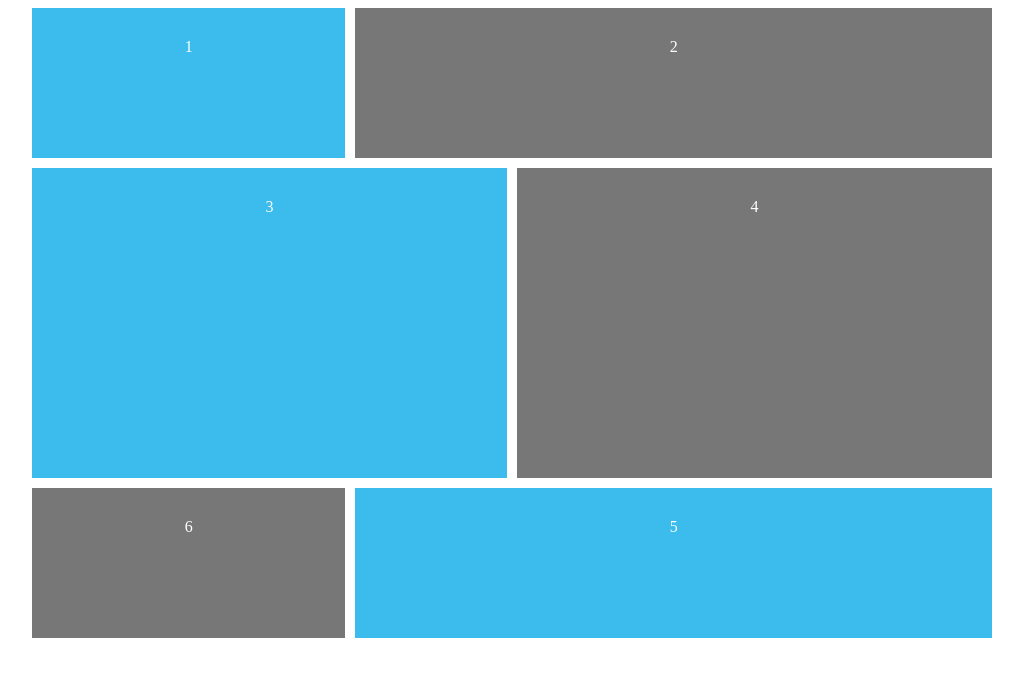
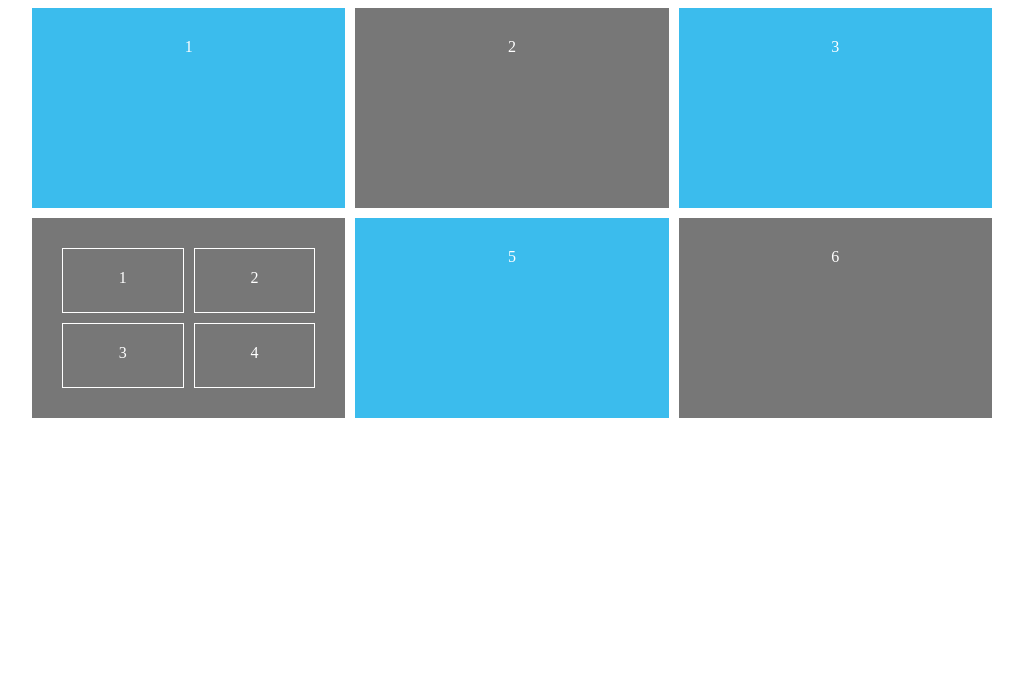
Before and after one commit to rayhanasyraff/css-grid-playlist, a plain HTML site: page css-grid-playlist-lesson-2/index.html in a window 1280 px wide. Shown: the whole page, without its empty margins (128-1151 px from the left). Drawn offline with Linux system fonts and the light colour scheme.

Commit message:
lesson-5

```diff
--- a/css-grid-playlist-lesson-2/index.html
+++ b/css-grid-playlist-lesson-2/index.html
@@ -10,8 +10,8 @@
 		}
 		#content{
 			display: grid;
-			grid-template-columns: repeat(6, 1fr);
-			grid-template-rows: repeat(4, minmax(150px, auto));
+			grid-template-columns: repeat(3, 1fr);
+			grid-template-rows: repeat(2, minmax(200px, auto));
 			grid-gap: 10px;
 			max-width: 960px;
 			margin: 0 auto;
@@ -24,28 +24,15 @@
 			background: #777;
 			padding: 30px;
 		}
-		.one{
-			/* grid-column-start: 1;
-			grid-column-end: 3; */
-			grid-column: 1 / 3;
+		.nested{
+			display: grid;
+			grid-template-columns: repeat(2, 1fr);
+			grid-gap: 10px;
 		}
-		.two{
-			grid-column: 3 / 7;
-		}
-		.three{
-			grid-column: 1 / 4;
-			grid-row: 2 / 4;
-		}
-		.four{
-			grid-column: 4 / 7;
-			grid-row: 2 / 4;
-		}
-		.five{
-			grid-column: 3 / 7;
-		}
-		.six{
-			grid-row: 4;
-			grid-column: 1 / 3;
+		.nested p{
+			border: 1px solid #fff;
+			padding: 20px;
+			margin: 0;
 		}
 	</style>
 </head>
@@ -53,12 +40,25 @@
 
 	<div id="content">
 
-		<div class="one">1</div>
-		<div class="two">2</div>
-		<div class="three">3</div>
-		<div class="four">4</div>
-		<div class="five">5</div>
-		<div class="six">6</div>
+		<div>1</div>
+		<div>2</div>
+		<div>3</div>
+		<div class="nested">
+			<p>
+				1
+			</p>
+			<p>
+				2
+			</p>
+			<p>
+				3
+			</p>
+			<p>
+				4
+			</p>
+		</div>
+		<div>5</div>
+		<div>6</div>
 
 	</div>
 
```
